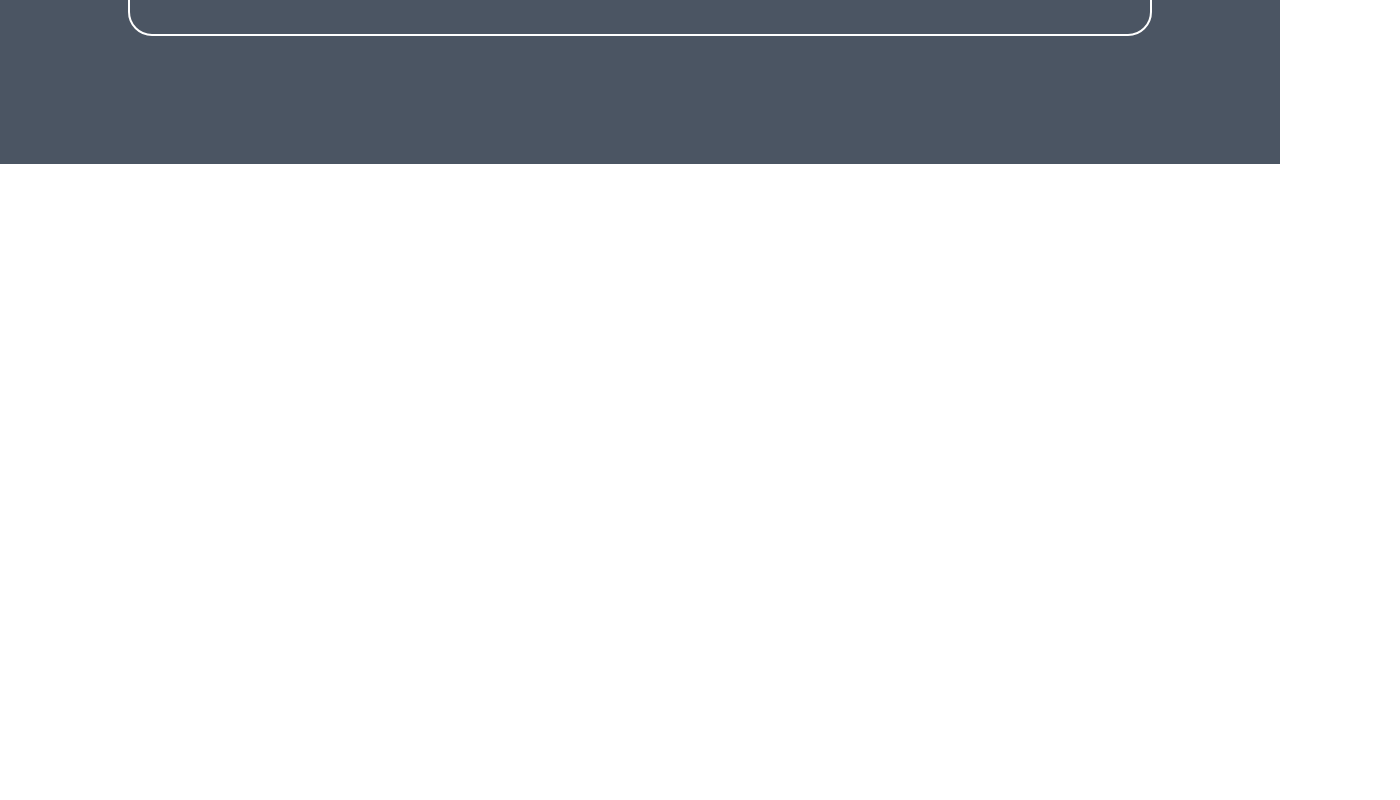
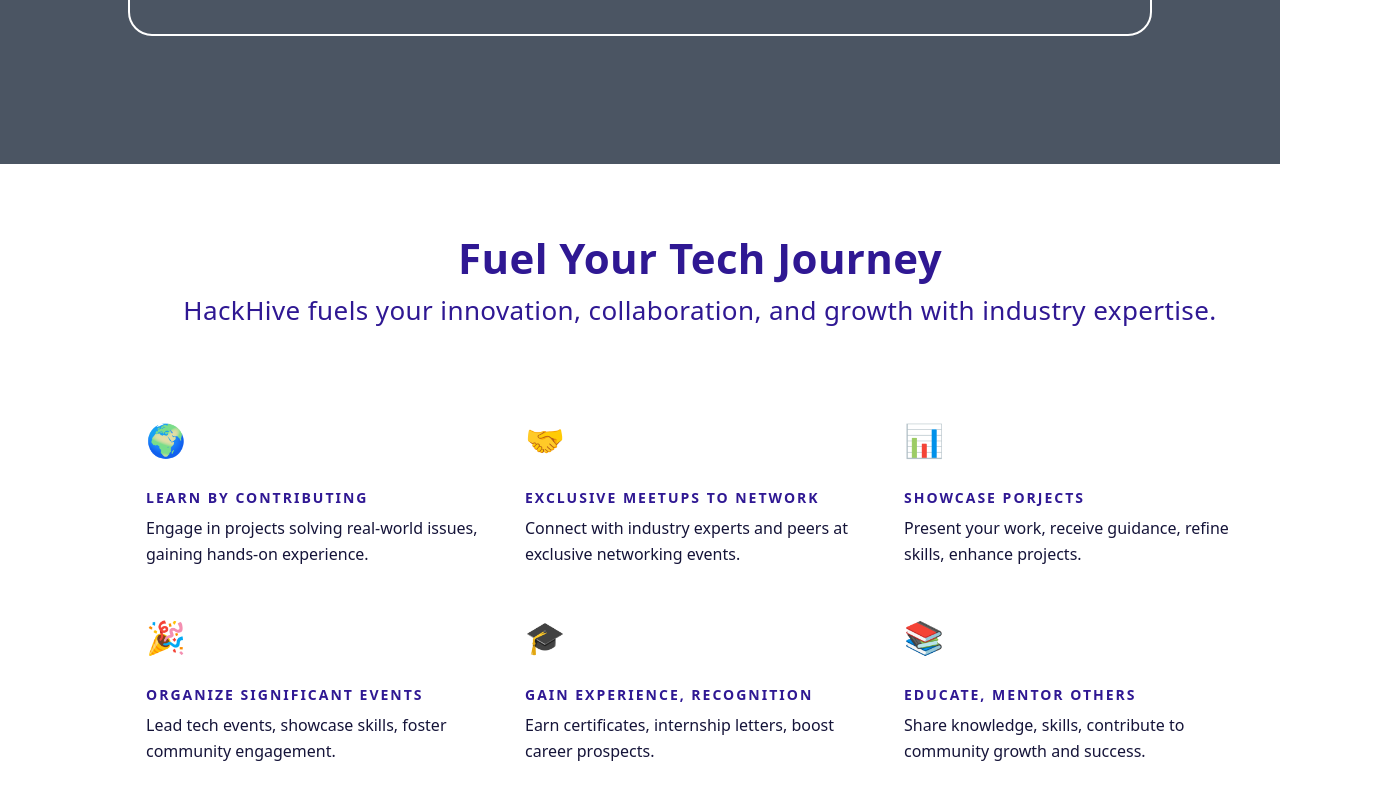
Before and after one commit to HackHive-community/HackHive_Website, a React (Vite) app: page / in a window 1280 px wide. Shown: the part 828-1628 px from the top of the page, 1400 px wide, since content can reach past the window. Before the commit the page ends 992 px from the top, so only its background shows below. Built offline with nearby package versions, Linux system fonts and the light colour scheme.

Commit message:
successfully Feature section created

```diff
--- a/src/App.jsx
+++ b/src/App.jsx
@@ -2,12 +2,15 @@
 import Navbar from './components/Navbar'
 import Hero from './components/Hero'
 import Looking from './components/Looking'
+import Featuresection from './components/Featuressection/Featuressection.jsx'
 const App = () => {
   return (
     <div>
          <Navbar />
          <Hero />
          <Looking />
+         <Featuresection />
+
     </div>
   )
 }
--- /dev/null
+++ b/src/components/Featuressection/Featuressection.css
@@ -0,0 +1,89 @@
+.Featuresection{
+    min-width:1400px;
+    height: 672px;
+    display: flex;
+    flex-direction: column;
+    justify-content: center;
+    align-items: center;
+    gap:60px;
+}
+
+.featuresectiontop {
+    display: flex;
+    flex-direction: column;
+    text-align: center;
+    color:#2F1893;
+    line-height: 52px;
+}
+
+.featuresectiontop h1{
+    font-size: 42px;
+    font-weight: bold;
+    letter-spacing: 0.4px;
+
+}
+
+.featuresectiontop h4{
+    font-size:26px;
+    letter-spacing: 0.4px;
+
+}
+
+
+.featuresectionbottom{
+
+    display: flex;
+    flex-direction:column;
+    width:1137px;
+    height: 372.8px;
+    justify-content: center;
+    gap:30px;
+
+
+}
+
+.featuresectionbottom .emoji {
+    font-size: 32px;
+}
+.featuresectionbottom h4{
+    font-size: 14px;
+    font-weight: bold;
+    color:#2F1893;
+    letter-spacing: 2px;
+}
+
+
+.featuresectionbottom-top{
+
+ display: flex;
+ justify-content: space-around;
+}
+
+.featuresectionbottom-bottom{
+    display: flex;
+    flex-direction:row;
+    justify-content: space-around;
+
+}
+.featuresectionbottom .text{
+    font-size: 16px;
+    line-height: 26px;
+
+}
+.text {
+    color:#151439;
+}
+
+.featuresectionbottom-top .topcontainer{
+    width:350px;
+    line-height: 2.5;
+
+}
+
+
+.featuresectionbottom-bottom .bottomcontainer{
+    width:350px;
+    line-height: 2.5;
+
+
+}
--- /dev/null
+++ b/src/components/Featuressection/Featuressection.jsx
@@ -0,0 +1,109 @@
+import React from 'react'
+import "./Featuressection.css"
+
+const Featuressection = () => {
+    return (
+
+        <div className='Featuresection'>
+
+
+
+            <div className="featuresectiontop">
+
+                <h1>Fuel Your Tech Journey</h1>
+                <h4>HackHive fuels your innovation, collaboration, and growth with industry expertise.</h4>
+
+            </div>
+
+
+            <div className="featuresectionbottom">
+
+
+
+
+
+                <div className="featuresectionbottom-top">
+
+                    <div className="topcontainer">
+
+                        <p className="emoji">🌍</p>
+
+                        <h4>LEARN BY CONTRIBUTING</h4>
+                        <p className='text'>Engage in projects solving real-world issues, gaining hands-on experience.</p>
+
+                    </div>
+
+
+                    <div className="topcontainer">
+
+                        <p className="emoji">🤝</p>
+
+                        <h4>EXCLUSIVE MEETUPS TO NETWORK</h4>
+                        <p className='text'>Connect with industry experts and peers at exclusive networking events.</p>
+
+                    </div>
+
+
+
+                    <div className="topcontainer">
+
+                        <p className="emoji">📊</p>
+
+                        <h4>SHOWCASE PORJECTS</h4>
+                        <p className='text'>Present your work, receive guidance, refine skills, enhance projects.</p>
+
+                    </div>
+
+                </div>
+
+
+
+                <div className="featuresectionbottom-bottom">
+
+
+                    <div className="bottomcontainer">
+
+                        <p className="emoji">🎉</p>
+
+                        <h4>ORGANIZE SIGNIFICANT EVENTS</h4>
+                        <p className='text'>Lead tech events, showcase skills, foster community engagement.</p>
+
+                    </div>
+
+
+                    <div className="bottomcontainer">
+
+                        <p className="emoji">🎓</p>
+
+                        <h4>GAIN EXPERIENCE, RECOGNITION</h4>
+                        <p className='text'>Earn certificates, internship letters, boost career prospects.</p>
+
+                    </div>
+
+
+
+                    <div className="bottomcontainer">
+
+                        <p className="emoji">📚</p>
+
+                        <h4>EDUCATE, MENTOR OTHERS</h4>
+                        <p className='text'>Share knowledge, skills, contribute to community growth and success.</p>
+
+                    </div>
+
+
+
+                </div>
+
+
+
+            </div>
+
+
+
+
+        </div>
+    )
+}
+
+export default Featuressection
--- a/src/components/Hero.jsx
+++ b/src/components/Hero.jsx
@@ -9,7 +9,7 @@
 
             </h1>
             <p className='font-semibold md:text-sm lg:text-xl text-slate-100'>Driven by Passion, Powered by Students</p>
-            <button type='button' className = "text-slate-100 bg-black font-medium px-6 py-3 rounded-2xl mt-8 hover:text-black hover:bg-white">Expore !</button>
+            <button type='button' className = "text-slate-100 bg-black font-medium px-6 py-3 rounded-2xl mt-8 hover:text-black hover:bg-white">Explore !</button>
       </div>
     </div>
   )
```
